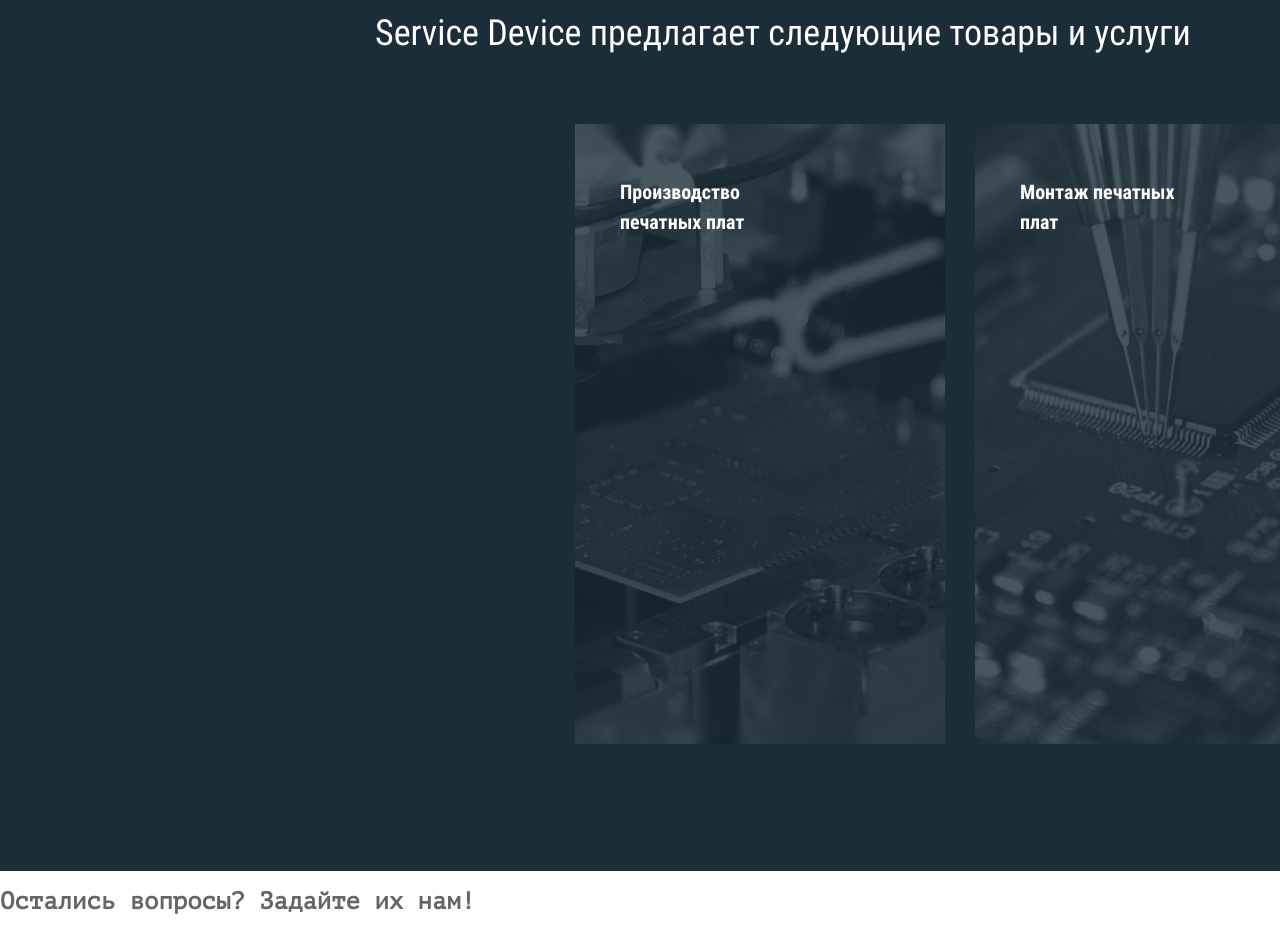
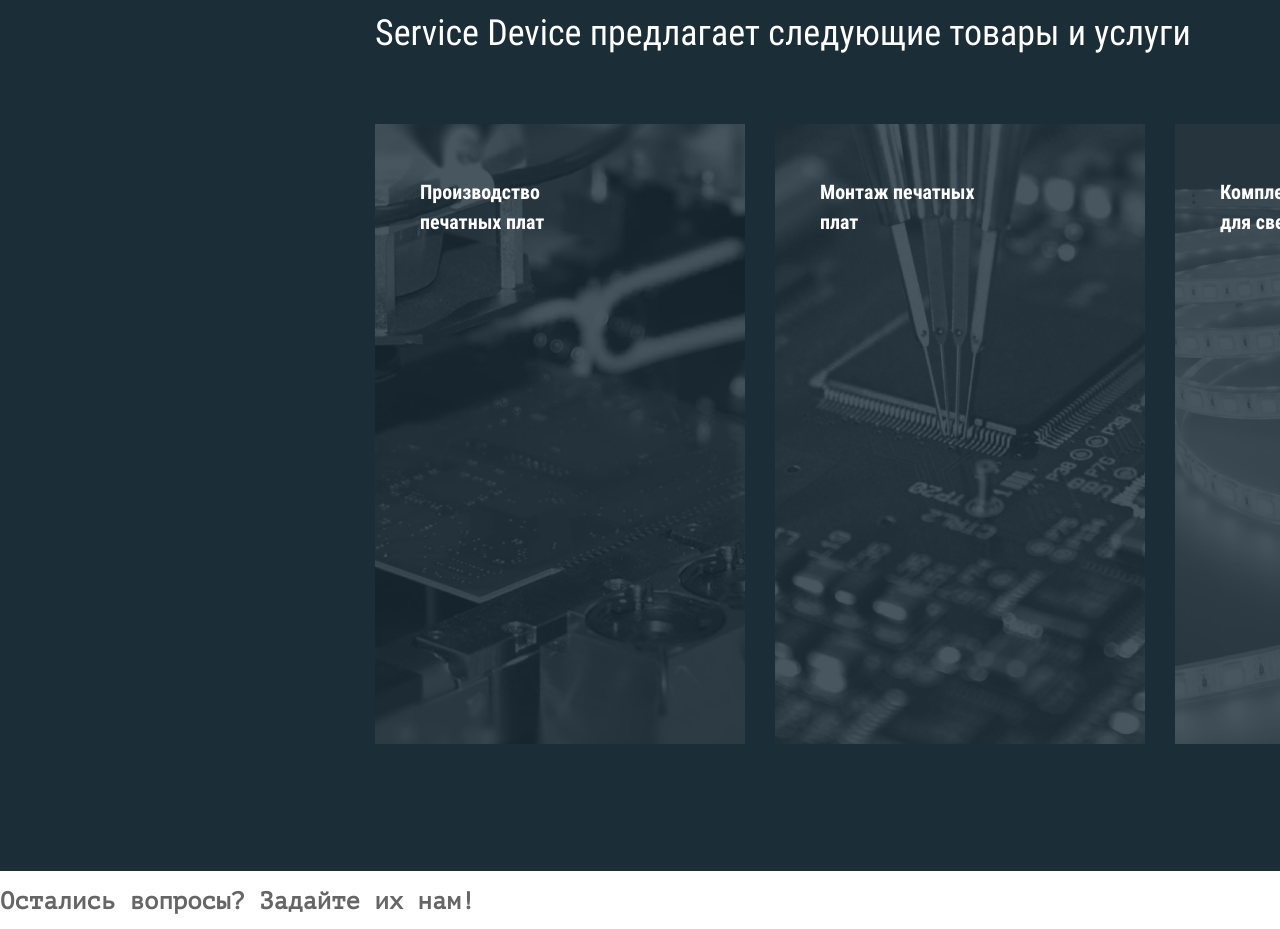
Before and after one commit to linmcgee/smart-device, a plain HTML site: page index.html in a window 1280 px wide. Shown: the part 2260-3189 px from the top of the page. Drawn offline with Linux system fonts and the light colour scheme.

Commit message:
Блок с товарами

```diff
--- a/css/style.css
+++ b/css/style.css
@@ -315,12 +315,15 @@ a {
     display: flex;
     width: 1200px;
     min-height: 620px;
-    justify-content: space-around;
     margin: 0;
     padding: 0;
 }
 
 .product-list li {
+    min-width: 370px;
+}
+
+.product-list li:nth-child(2) {
     margin: 0 30px;
 }
 
```
